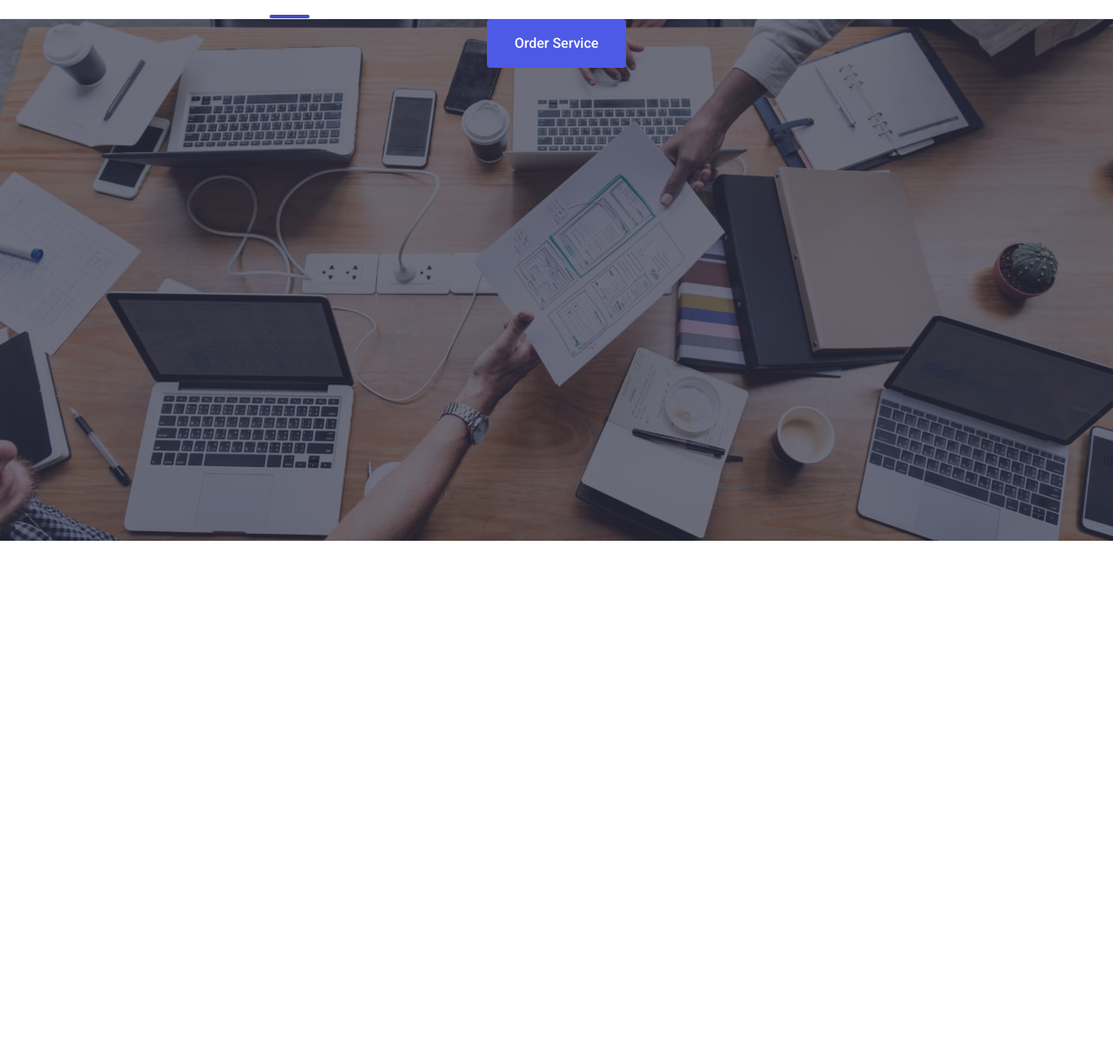
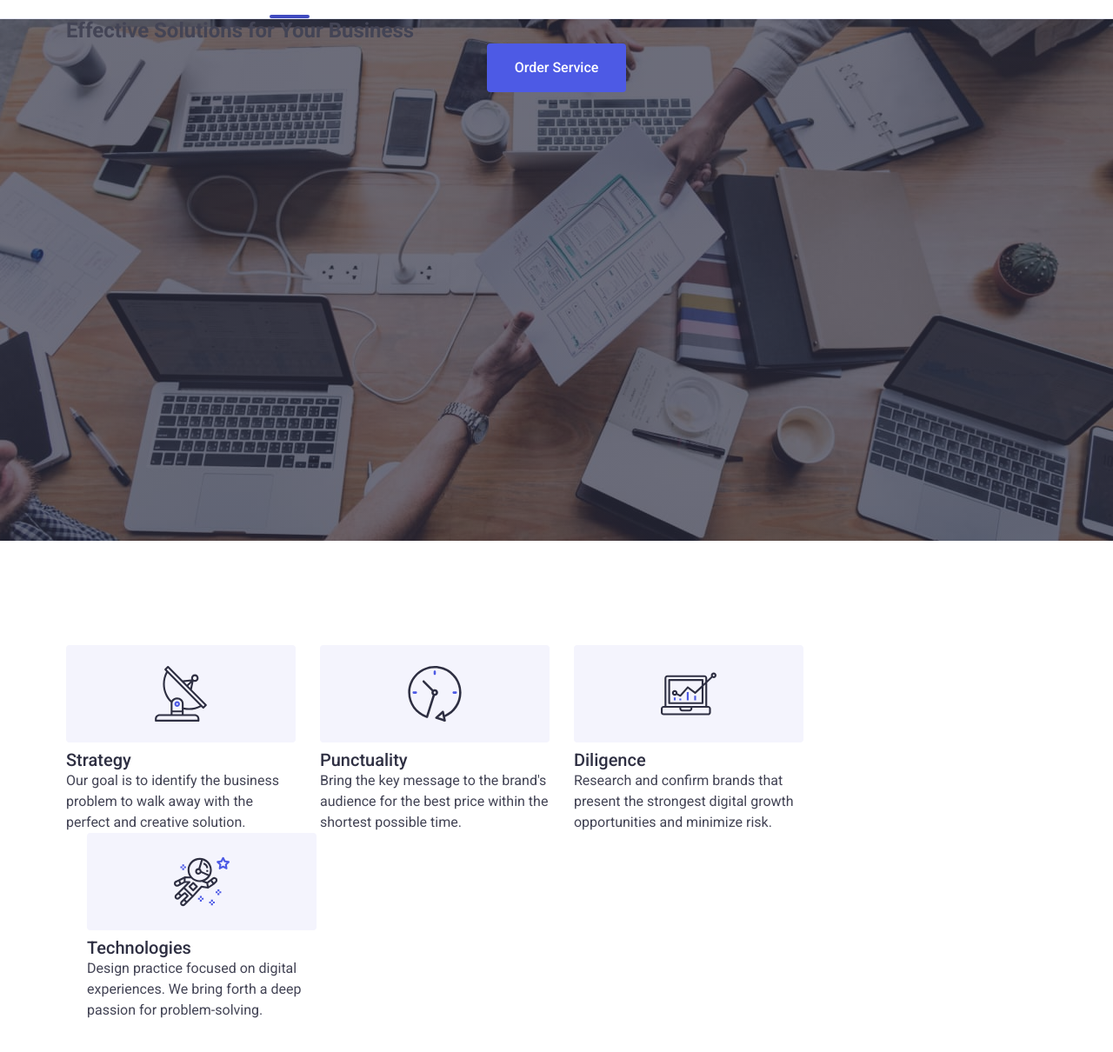
Before and after one commit to EduardMLT/goit-markup-hw-07, a plain HTML site: page index.html in a window 1280 px wide. Shown: the part 54-1264 px from the top of the page at 87% size. Before the commit the page ends 800 px from the top, so only its background shows below. Drawn offline with nearby package versions, Linux system fonts and the light colour scheme.

Commit message:
initial advant

```diff
--- a/index.html
+++ b/index.html
@@ -80,7 +80,7 @@
 
       <section class="hero-section">
         <div class="container">
-          <!-- <h1 class="hero-image">Effective Solutions for Your Business</h1> -->
+          <h1 class="hero-image">Effective Solutions for Your Business</h1>
 
           <button
             type="button"
@@ -92,11 +92,10 @@
         </div>
       </section>
 
-      <!-- <section class="hero-advantages-section">
+      <section class="hero-advantages-section">
         <div class="container">
-
           <h2 class="visually-hidden">section two</h2>
-          <ul class="container list tmp-brdr">
+          <ul class="list tmp-brdr advantages-block">
             <li class="li-inline-block li-block-dist">
               <div class="hero-advantages-list">
                 <svg class="hero-advantages-icon" width="64" height="64">
@@ -147,7 +146,7 @@
             </li>
           </ul>
         </div>
-      </section> -->
+      </section>
 
       <!-- <section class="wedoing-direction-section tmp-brdr">
         <div class="container">
```
